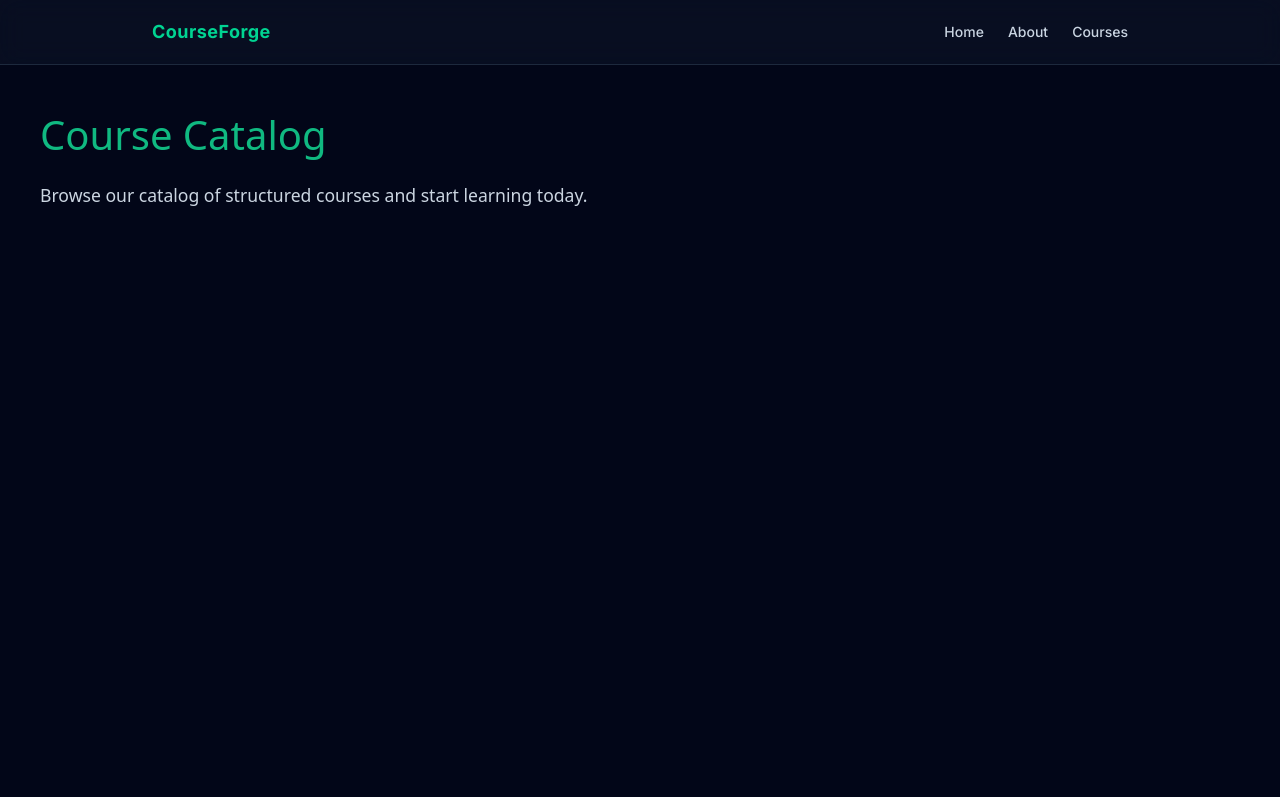
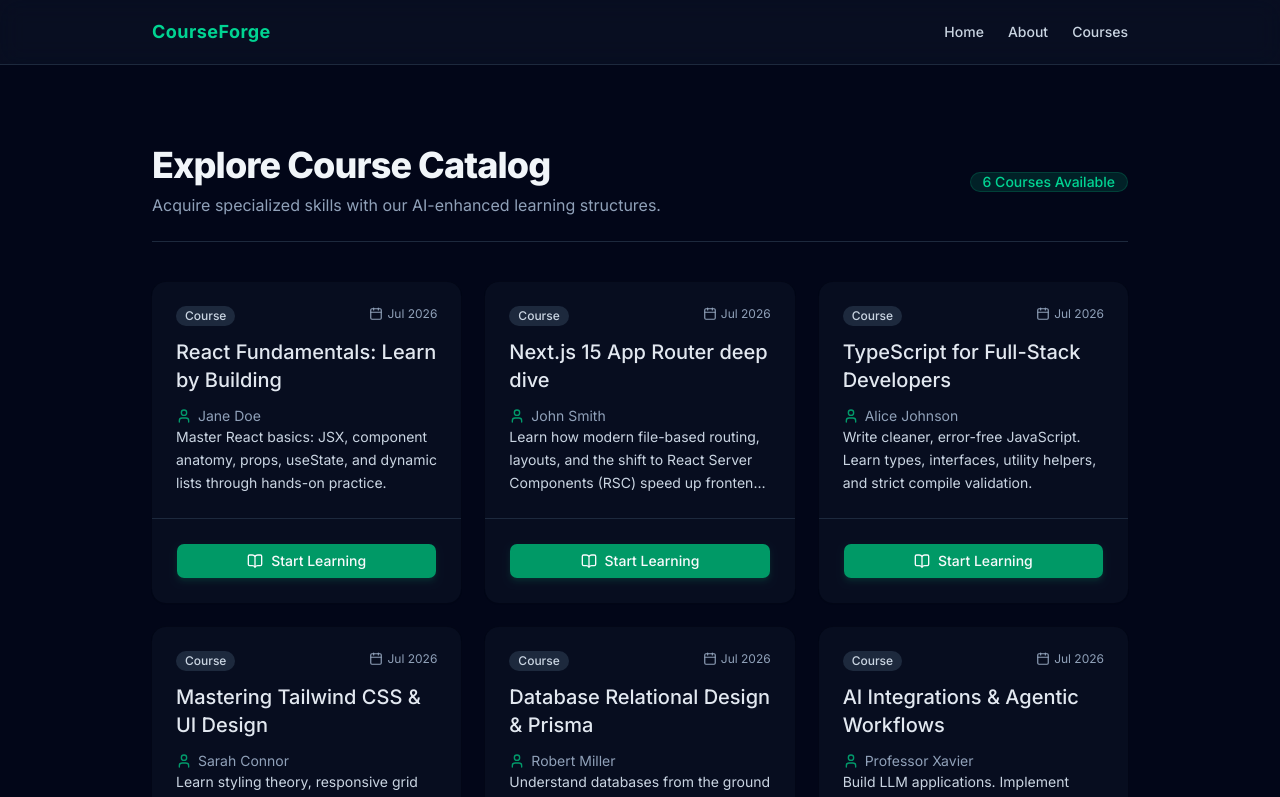
Before and after one commit to MuhammadAbdullah12-ux/CourseForge, a Next.js app in the folder courseforge/: page /courses in a window 1280 px wide. Shown: the top 797 px of the page. Built offline with nearby package versions, Linux system fonts and the light colour scheme.

Commit message:
Week 1 Day 5: Created course interface types, populated mock courses, and implemented catalog grid page

```diff
--- a/courseforge/src/app/courses/page.tsx
+++ b/courseforge/src/app/courses/page.tsx
@@ -1,10 +1,83 @@
+import Link from "next/link";
+import { MOCK_COURSES } from "../../data/mock-courses";
+import { Card, CardContent, CardDescription, CardFooter, CardHeader, CardTitle } from "@/components/ui/card";
+import { Button } from "@/components/ui/button";
+import { Badge } from "@/components/ui/badge";
+import { BookOpen, User, Calendar } from "lucide-react";
+
 export default function CoursesPage() {
   return (
-    <main style={{ padding: '40px', fontFamily: 'system-ui, sans-serif', color: '#f1f5f9' }}>
-      <h1 style={{ fontSize: '2.5rem', marginBottom: '16px', color: '#10b981' }}>Course Catalog</h1>
-      <p style={{ fontSize: '1.1rem', color: '#cbd5e1', lineHeight: '1.6' }}>
-        Browse our catalog of structured courses and start learning today.
-      </p>
+    <main className="max-w-5xl mx-auto px-6 py-12 md:py-20 font-sans">
+
+      {/* Page Header */}
+      <div className="flex flex-col md:flex-row md:items-center justify-between gap-4 mb-10 pb-6 border-b border-slate-800">
+        <div>
+          <h1 className="text-3xl md:text-4xl font-extrabold text-slate-100 tracking-tight">
+            Explore Course Catalog
+          </h1>
+          <p className="text-slate-400 text-sm md:text-base mt-2">
+            Acquire specialized skills with our AI-enhanced learning structures.
+          </p>
+        </div>
+        <div>
+          <Badge className="bg-emerald-500/15 text-emerald-400 border border-emerald-500/20 px-3 py-1 text-sm rounded-full">
+            {MOCK_COURSES.length} Courses Available
+          </Badge>
+        </div>
+      </div>
+
+      {/* Courses Grid Layout */}
+      {/* 1 Column on Mobile, 2 Columns on Tablet, 3 Columns on Desktop */}
+      <div className="grid grid-cols-1 md:grid-cols-2 lg:grid-cols-3 gap-6">
+        {MOCK_COURSES.map((course) => {
+          // Format date string to display nicely
+          const formattedDate = new Date(course.createdAt).toLocaleDateString("en-US", {
+            month: "short",
+            year: "numeric",
+          });
+
+          return (
+            <Card key={course.id} className="flex flex-col justify-between border-slate-800 bg-slate-900/40 hover:bg-slate-900/60 hover:border-slate-700 active:scale-[0.99] transition-all duration-300">
+              <div>
+                <CardHeader>
+                  <div className="flex justify-between items-start gap-2 mb-2">
+                    {/* Badge showing enrollment status / course tag */}
+                    <Badge variant="secondary" className="bg-slate-800 text-slate-300 text-xs">
+                      Course
+                    </Badge>
+                    <div className="flex items-center gap-1 text-xs text-slate-400">
+                      <Calendar className="size-3.5" />
+                      <span>{formattedDate}</span>
+                    </div>
+                  </div>
+                  <CardTitle className="text-xl text-slate-200 line-clamp-2 hover:text-emerald-400 transition-colors">
+                    {course.title}
+                  </CardTitle>
+                  <CardDescription className="flex items-center gap-1.5 text-slate-400 mt-2">
+                    <User className="size-4 text-emerald-500/80" />
+                    <span>{course.instructorName}</span>
+                  </CardDescription>
+                </CardHeader>
+
+                <CardContent>
+                  <p className="text-sm text-slate-300 leading-relaxed line-clamp-3">
+                    {course.description}
+                  </p>
+                </CardContent>
+              </div>
+
+              <CardFooter className="border-t border-slate-800 pt-4 mt-auto">
+                <Link href={`/courses/${course.id}`} className="w-full">
+                  <Button variant="brand" className="w-full flex items-center justify-center gap-2">
+                    <BookOpen className="size-4" />
+                    <span>Start Learning</span>
+                  </Button>
+                </Link>
+              </CardFooter>
+            </Card>
+          );
+        })}
+      </div>
     </main>
   );
 }
--- /dev/null
+++ b/courseforge/src/data/mock-courses.ts
@@ -0,0 +1,52 @@
+import { Course } from "../types";
+
+export const MOCK_COURSES: Course[] = [
+  {
+    id: "course-react-101",
+    title: "React Fundamentals: Learn by Building",
+    description: "Master React basics: JSX, component anatomy, props, useState, and dynamic lists through hands-on practice.",
+    instructorName: "Jane Doe",
+    published: true,
+    createdAt: "2026-07-01T00:00:00Z"
+  },
+  {
+    id: "course-nextjs-app",
+    title: "Next.js 15 App Router deep dive",
+    description: "Learn how modern file-based routing, layouts, and the shift to React Server Components (RSC) speed up frontend apps.",
+    instructorName: "John Smith",
+    published: true,
+    createdAt: "2026-07-05T00:00:00Z"
+  },
+  {
+    id: "course-ts-intro",
+    title: "TypeScript for Full-Stack Developers",
+    description: "Write cleaner, error-free JavaScript. Learn types, interfaces, utility helpers, and strict compile validation.",
+    instructorName: "Alice Johnson",
+    published: true,
+    createdAt: "2026-07-10T00:00:00Z"
+  },
+  {
+    id: "course-tailwind-design",
+    title: "Mastering Tailwind CSS & UI Design",
+    description: "Learn styling theory, responsive grid breakpoints, animations, and how to build a design system directly in code.",
+    instructorName: "Sarah Connor",
+    published: true,
+    createdAt: "2026-07-15T00:00:00Z"
+  },
+  {
+    id: "course-db-postgres",
+    title: "Database Relational Design & Prisma",
+    description: "Understand databases from the ground up: schemas, primary keys, relational mapping, and Prisma ORM query writing.",
+    instructorName: "Robert Miller",
+    published: true,
+    createdAt: "2026-07-20T00:00:00Z"
+  },
+  {
+    id: "course-ai-agentic",
+    title: "AI Integrations & Agentic Workflows",
+    description: "Build LLM applications. Implement streaming prompt contexts, outline generators, and lesson-scoped AI tutors.",
+    instructorName: "Professor Xavier",
+    published: true,
+    createdAt: "2026-07-25T00:00:00Z"
+  }
+];
--- /dev/null
+++ b/courseforge/src/types/index.ts
@@ -0,0 +1,10 @@
+// 1. Define the Course Interface to represent our course data structure.
+// This matches the properties we will retrieve from our relational database tables next week.
+export interface Course {
+  id: string;
+  title: string;
+  description: string;
+  instructorName: string; // Simplifies the instructor relation for our frontend mock views
+  published: boolean;
+  createdAt: string; // ISO date string representation
+}
```
